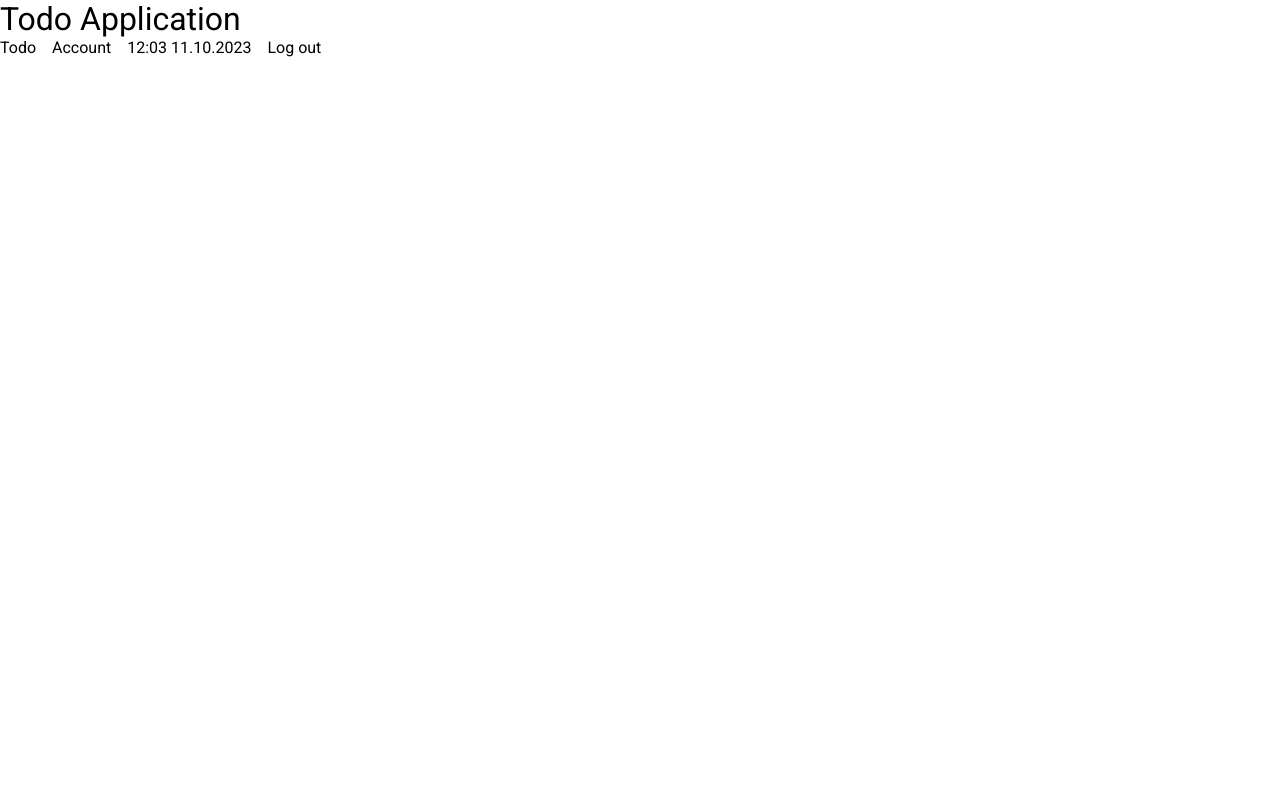
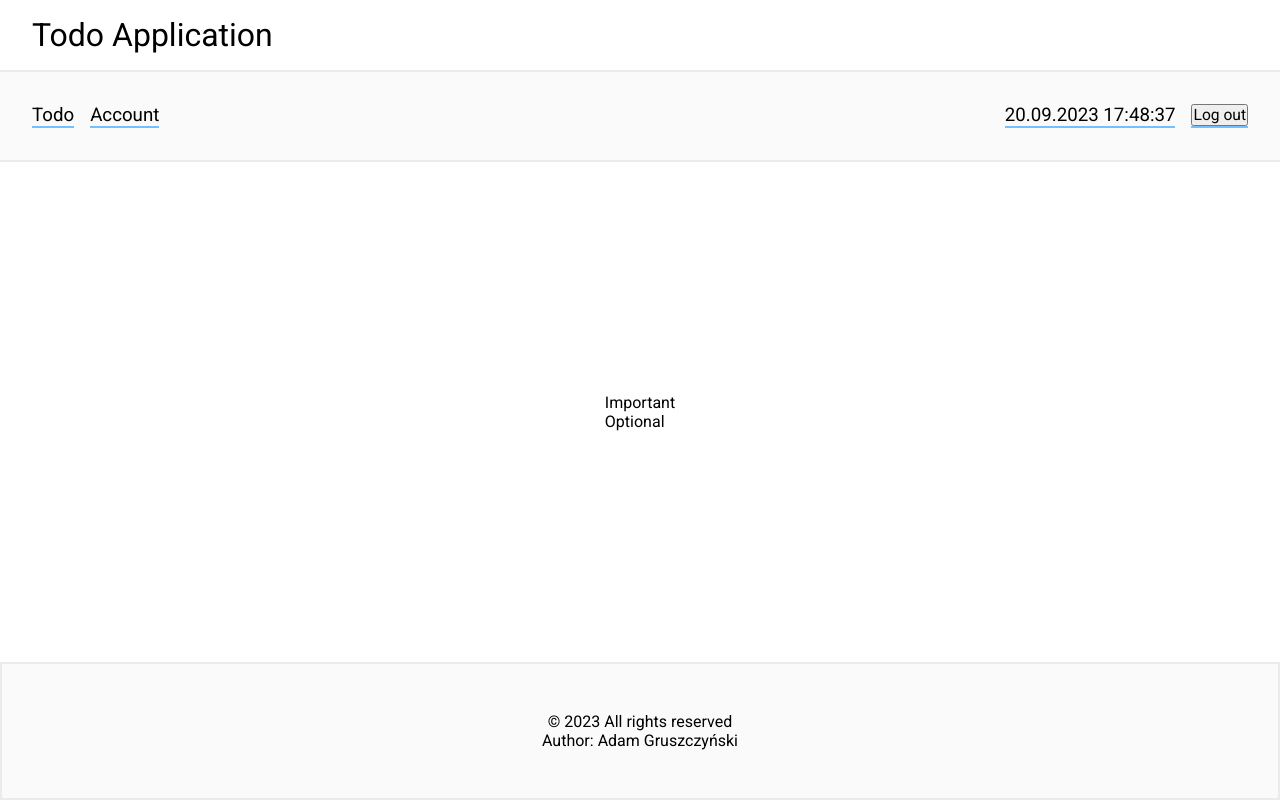
Before and after one commit to JazzV2/Todo-frontend, a React (Create React App) app: page /todo in a window 1280 px wide. Built offline with nearby package versions, Linux system fonts and the light colour scheme; a web font is replaced by a local one.

Commit message:
Making Todo page style

```diff
--- a/package.json
+++ b/package.json
@@ -42,5 +42,8 @@
       "last 1 firefox version",
       "last 1 safari version"
     ]
+  },
+  "devDependencies": {
+    "@babel/plugin-proposal-private-property-in-object": "^7.21.11"
   }
 }
--- a/src/Login/Login.page.tsx
+++ b/src/Login/Login.page.tsx
@@ -1,6 +1,7 @@
 import React from "react";
 import "./Login.scss";
 import { Link } from "react-router-dom";
+import Footer from "../components/Footer/Footer";
 
 const Login = () => {
   return (
@@ -16,11 +17,7 @@ const Login = () => {
           <button>Sign up</button>
         </div>
       </form>
-      <footer>
-        &copy; 2023 All rights reserved
-        <br />
-        Author: Adam Gruszczyński
-      </footer>
+      <Footer />
     </div>
   );
 };
--- a/src/Login/Login.scss
+++ b/src/Login/Login.scss
@@ -7,14 +7,14 @@
 
     h1 {
         position: relative;
-        top: 12%;
+        top: 12vh;
+        margin-bottom: 2rem;
     }
 
     form {
         @include d-flex(column, flex-start, flex-start);
         background-color: $main-color;
         width: 40%;
-        height: 25%;
         padding: 1rem;
         border-radius: 1rem;
         font-size: large;
@@ -80,12 +80,4 @@
             font-size: 18px*0.9;
         }
     }
-
-    footer {
-        background-color: $main-color;
-        border: 2px solid $third-color;
-        width: 100%;
-        text-align: center;
-        padding: 3rem;
-    }
 }
--- a/src/Todo/Todo.page.tsx
+++ b/src/Todo/Todo.page.tsx
@@ -1,22 +1,62 @@
-import React from 'react';
+import React, { useEffect, useState } from "react";
 import "./Todo.scss";
+import Footer from "../components/Footer/Footer";
 
 const Todo = () => {
+  const getDate = (today: Date): string => {
+    const day =
+      today.getDate() + 1 < 10 ? `0${today.getDate()}` : today.getDate();
+    const month =
+      today.getMonth() + 1 < 10
+        ? `0${today.getMonth() + 1}`
+        : today.getMonth() + 1;
+    const year = today.getFullYear();
+    const hour =
+      today.getHours() < 10 ? `0${today.getHours()}` : today.getHours();
+    const minute =
+      today.getMinutes() < 10 ? `0${today.getMinutes()}` : today.getMinutes();
+    const second =
+      today.getSeconds() < 10 ? `0${today.getSeconds()}` : today.getSeconds();
+
+    return `${day}.${month}.${year} ${hour}:${minute}:${second}`;
+  };
+
+  const [currentDate, setCurrentDate] = useState(new Date());
+
+  useEffect(() => {
+    setInterval(() => setCurrentDate(new Date()), 1000);
+  }, []);
+
   return (
     <div className="todo-contener">
       <header>
         <h1>Todo Application</h1>
         <nav>
           <ul>
-                    <li>Todo</li>
-                    <li>Account</li>
-                    <li>12:03 11.10.2023</li>
-                    <li>Log out</li>
+            <li>
+              <h3>Todo</h3>
+            </li>
+            <li>
+              <h3>Account</h3>
+            </li>
+          </ul>
+          <ul>
+            <li>
+              <h3>{getDate(currentDate)}</h3>
+            </li>
+            <li>
+              <button><h3>Log out</h3></button>
+            </li>
           </ul>
         </nav>
       </header>
+      <div className="todo">
+        <div className="important">Important</div>
+        <div className="optional">Optional</div>
       </div>
-  )
-}
+      <Footer />
+    </div>
+  );
+};
 
 export default Todo;
--- a/src/Todo/Todo.scss
+++ b/src/Todo/Todo.scss
@@ -6,14 +6,32 @@
   height: 100vh;
 
   header {
+    h1 {
+        margin-top: 1rem;
+        margin-left: 2rem;
+    }
     width: 100%;
+    nav {
+        @include d-flex(row, space-between, center);
+        background-color: $main-color;
+        padding: 2rem;
+        border-top: 2px solid $third-color;
+        border-bottom: 2px solid $third-color;
+        margin-top: 1rem;
+
       ul {
         @include d-flex(row, flex-start, flex-start);
         list-style: none;
 
         li {
           margin-right: 1rem;
+          border-bottom: 2px solid $secondary-color;
+        }
+
+        li:last-child {
+            margin-right: 0;
         }
       }
     }
   }
+}
--- a/src/_variables.scss
+++ b/src/_variables.scss
@@ -1,4 +1,4 @@
 $main-color: rgb(250, 250, 250);
 $third-color: rgb(235, 235, 235);
 $third-color-hover: rgb(220, 220, 220);
-$secondary-color: rgb(255, 242, 0);
+$secondary-color: rgb(116, 192, 255);
--- /dev/null
+++ b/src/components/Footer/Footer.scss
@@ -0,0 +1,9 @@
+@import "/src/variables";
+
+footer {
+    background-color: $main-color;
+    border: 2px solid $third-color;
+    width: 100%;
+    text-align: center;
+    padding: 3rem;
+}
--- /dev/null
+++ b/src/components/Footer/Footer.tsx
@@ -0,0 +1,14 @@
+import React from "react";
+import "./Footer.scss";
+
+const Footer = () => {
+  return (
+    <footer>
+      &copy; 2023 All rights reserved
+      <br />
+      Author: Adam Gruszczyński
+    </footer>
+  );
+};
+
+export default Footer;
```
Also changed, not shown: 1 other file (tests, documents, lock files or other folders). Lines whose indentation alone changed are shown as unchanged.
